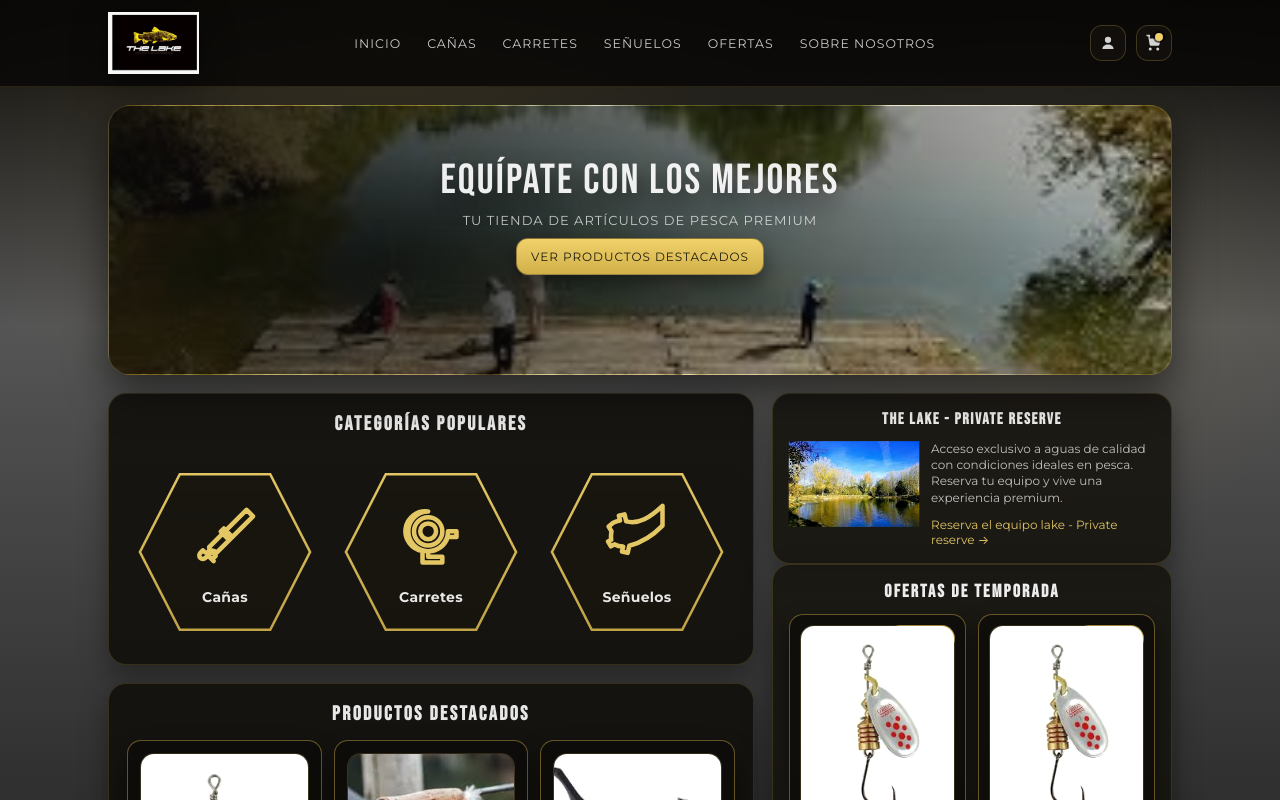
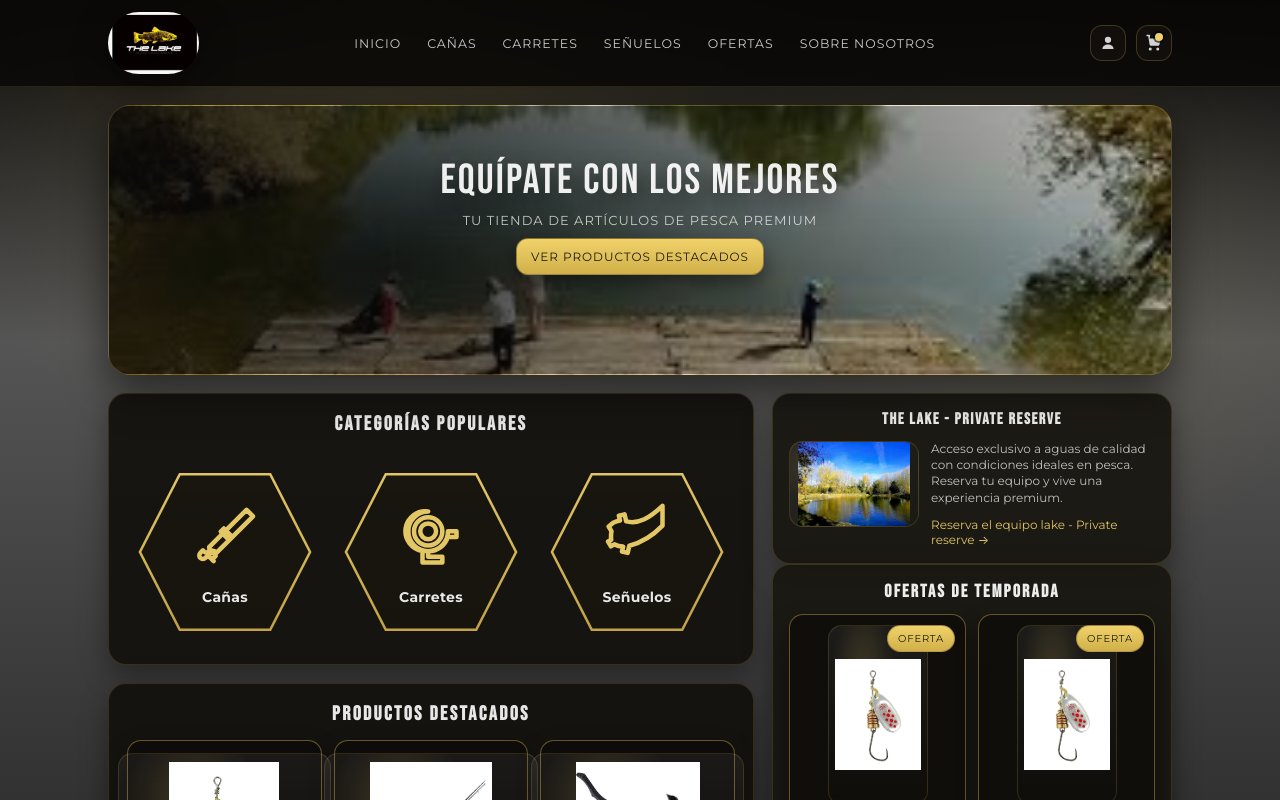
Before and after one commit to RubenZubicoa/Tienda-pesca, an Angular app: page / in a window 1280 px wide. Shown: the top 800 px of the page. Built offline with nearby package versions, Linux system fonts and the light colour scheme.

Commit message:
feat: mejorar estilos

```diff
--- a/src/app/app.scss
+++ b/src/app/app.scss
@@ -15,6 +15,10 @@
 
   display: block;
   color: var(--text);
+}
+
+img {
+  border-radius: 140px;
 }
 
 .page {
@@ -388,6 +392,7 @@
 
 .product-grid {
   display: grid;
+
   gap: 12px;
 }
 
@@ -405,7 +410,10 @@
   border: 1px solid rgba(209, 176, 74, 0.45);
   border-radius: var(--radius-sm);
   padding: 12px;
-  display: grid;
+  display: flex;
+  flex-direction: column;
+  align-items: center;
+  justify-content: center;
   gap: 10px;
   box-shadow: 0 10px 22px rgba(0, 0, 0, 0.45);
 }
@@ -414,9 +422,22 @@
   padding: 10px;
 }
 
+.product-card--compact .product-card__media--mini {
+  height: 180px;
+  width: 100px;
+  aspect-ratio: 1 / 1;
+  padding: 6px;
+  border-radius: 14px;
+}
+
 .product-card__media {
+  position: relative;
+  z-index: 1;
   border-radius: 14px;
-  min-height: 120px;
+  /* Mantiene todas las imágenes con el mismo tamaño/recorte */
+  aspect-ratio: 4 / 3;
+  height: 160px;
+  padding: 8px;
   border: 1px solid rgba(209, 176, 74, 0.18);
   background:
     radial-gradient(60% 80% at 35% 30%, rgba(240, 209, 106, 0.18), transparent 55%),
@@ -425,16 +446,19 @@
 }
 
 .product-card__img {
+  border-radius: 14px;
   display: block;
   width: 100%;
   height: 100%;
-  object-fit: cover;
+  object-fit: contain;
+  object-position: center;
   filter: saturate(0.95) contrast(1.05);
-  transform: scale(1.02);
 }
 
 .product-card__media--mini {
-  min-height: 84px;
+  height: 160px;
+  aspect-ratio: 4 / 3;
+  padding: 8px;
 }
 
 .product-card__media--rod {
@@ -480,6 +504,7 @@
   position: absolute;
   right: 10px;
   top: 10px;
+  z-index: 3;
   font-size: 10px;
   letter-spacing: 0.08em;
   text-transform: uppercase;
```
Also changed, not shown: public/caña.jpg.
